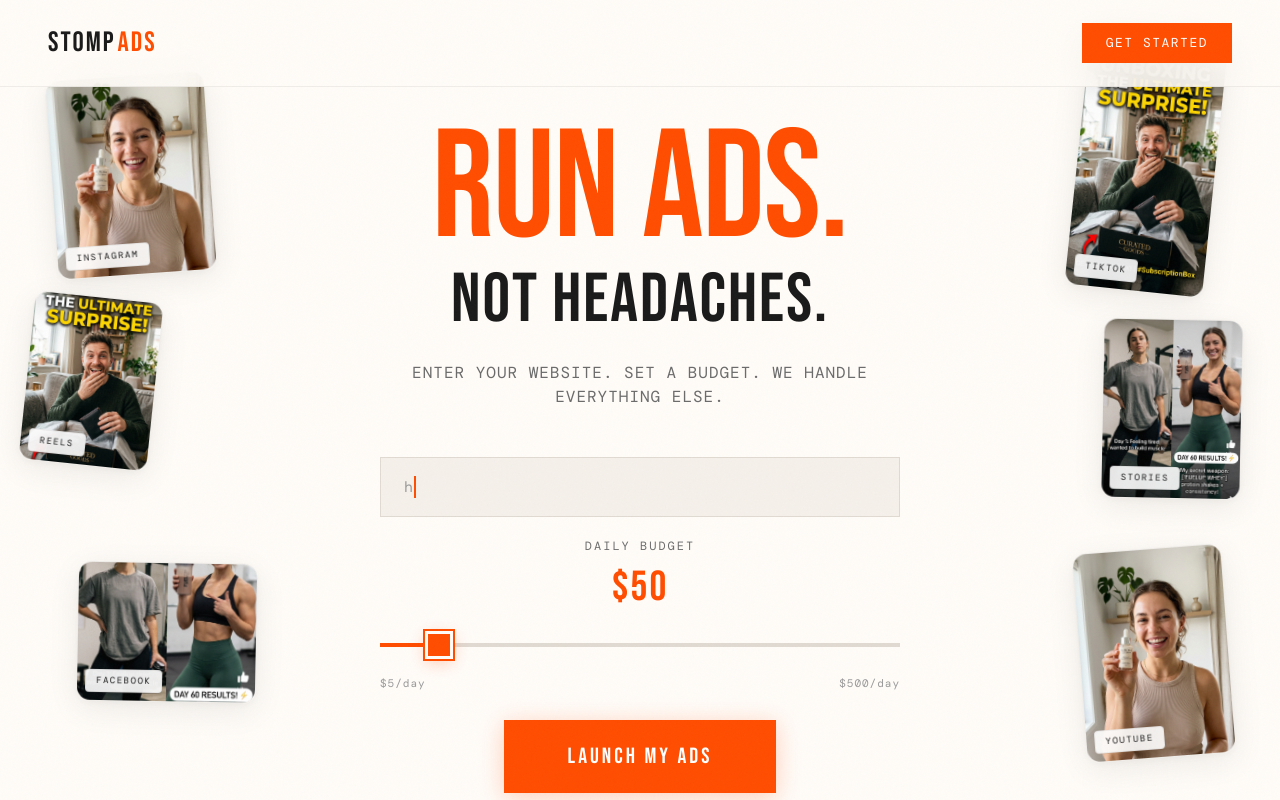
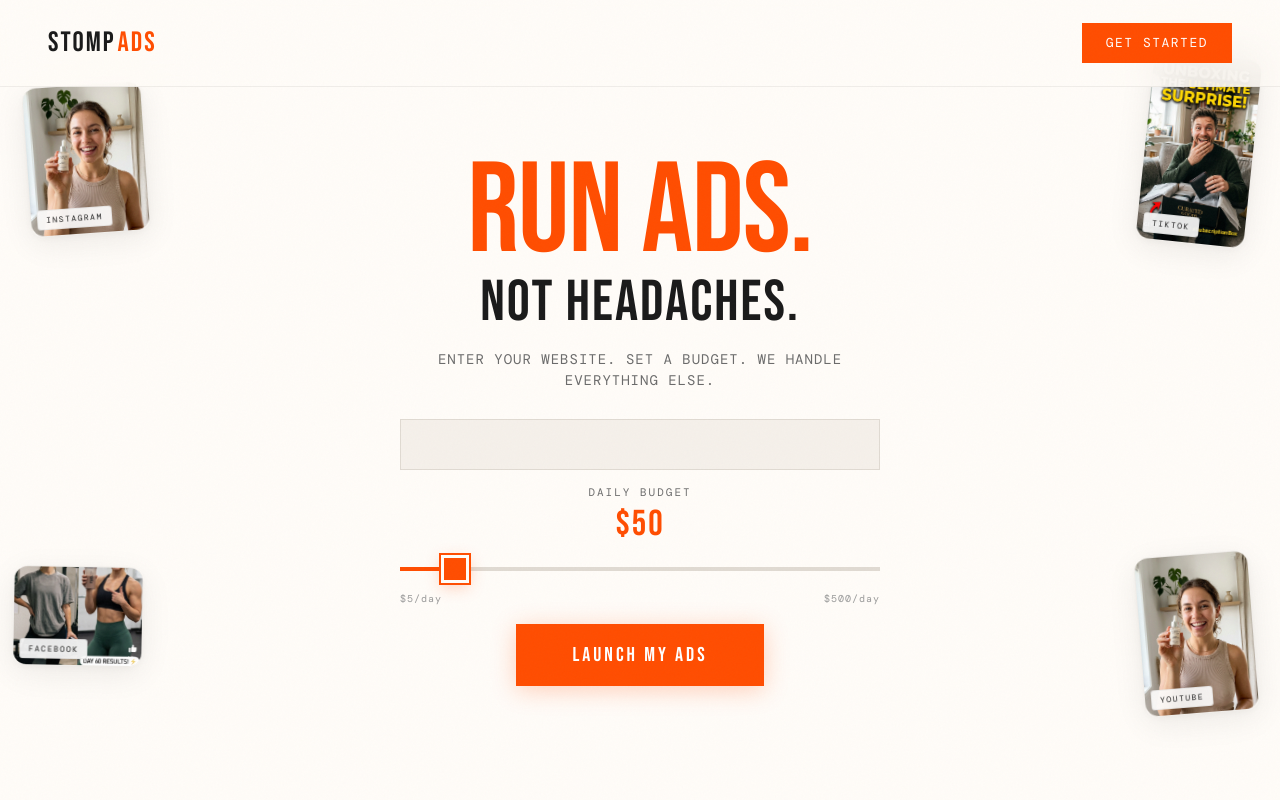
Before and after one commit to MaruPelkar/stompads, a Next.js app: page / in a window 1280 px wide. Shown: the top 800 px of the page. Built offline with nearby package versions, Linux system fonts and the light colour scheme; a web font is replaced by a local one.

Commit message:
fix: hero fits in single viewport — compact spacing, smaller floating ads at edges

```diff
--- a/src/app/page.tsx
+++ b/src/app/page.tsx
@@ -24,28 +24,23 @@ export default function LandingPage() {
   const siteIndexRef = useRef(0)
   const animatingRef = useRef(true)
 
-  // Typing animation
   useEffect(() => {
     if (userFocused) return
-
     let cancelled = false
     animatingRef.current = true
 
     async function sleep(ms: number) {
       return new Promise(r => setTimeout(r, ms))
     }
-
     async function animateLoop() {
       while (!cancelled && animatingRef.current) {
         const site = sampleSites[siteIndexRef.current]
-        // Type
         for (let i = 0; i <= site.length; i++) {
           if (cancelled) return
           setTypingText(site.substring(0, i))
           await sleep(55 + Math.random() * 40)
         }
         await sleep(2200)
-        // Delete
         for (let i = site.length; i >= 0; i--) {
           if (cancelled) return
           setTypingText(site.substring(0, i))
@@ -55,7 +50,6 @@ export default function LandingPage() {
         siteIndexRef.current = (siteIndexRef.current + 1) % sampleSites.length
       }
     }
-
     animateLoop()
     return () => { cancelled = true }
   }, [userFocused])
@@ -78,7 +72,6 @@ export default function LandingPage() {
       return
     }
     setLaunching(true)
-    // Redirect to signup (they'll go through onboarding after)
     router.push('/signup')
   }
 
@@ -91,7 +84,6 @@ export default function LandingPage() {
 
         :root {
           --bg: #FFFCF8;
-          --bg-warm: #FFF8F0;
           --text: #1A1A1A;
           --text-light: #6B6B6B;
           --text-muted: #999;
@@ -142,9 +134,46 @@ export default function LandingPage() {
           0%, 100% { transform: translateY(0px) rotate(3deg); }
           50% { transform: translateY(-14px) rotate(1deg); }
         }
+        @keyframes drift4 {
+          0%, 100% { transform: translateY(0px) rotate(-3deg); }
+          50% { transform: translateY(-8px) rotate(-5deg); }
+        }
         @keyframes blink-caret {
           from, to { border-color: var(--orange); }
           50% { border-color: transparent; }
+        }
+
+        /* Slider thumb */
+        input[type="range"]::-webkit-slider-thumb {
+          -webkit-appearance: none;
+          width: 28px; height: 28px;
+          background: var(--orange); cursor: grab;
+          border: 3px solid var(--bg);
+          box-shadow: 0 0 0 2px var(--orange), 0 4px 16px rgba(255,77,0,0.25);
+          transition: transform 0.2s, box-shadow 0.2s;
+        }
+        input[type="range"]::-webkit-slider-thumb:hover {
+          transform: scale(1.15);
+          box-shadow: 0 0 0 2px var(--orange), 0 4px 24px rgba(255,77,0,0.4);
+        }
+        input[type="range"]::-moz-range-thumb {
+          width: 28px; height: 28px;
+          background: var(--orange); cursor: grab;
+          border: 3px solid var(--bg);
+          box-shadow: 0 0 0 2px var(--orange), 0 4px 16px rgba(255,77,0,0.25);
+          border-radius: 0;
+        }
+        input[type="range"]::-moz-range-track {
+          height: 4px; background: var(--slider-track); border: none;
+        }
+
+        /* Floating ads responsive */
+        @media (max-width: 1024px) {
+          .floating-ad { opacity: 0.4 !important; }
+        }
+        @media (max-width: 768px) {
+          .floating-ad { opacity: 0.25 !important; }
+          .floating-ad.hide-mobile { display: none !important; }
         }
       `}</style>
 
@@ -170,22 +199,23 @@ export default function LandingPage() {
         }}>Get Started</a>
       </nav>
 
-      {/* Hero */}
+      {/* Hero — everything fits in 100vh */}
       <section style={{
-        minHeight: '100vh', display: 'flex', flexDirection: 'column',
+        height: '100vh', display: 'flex', flexDirection: 'column',
         alignItems: 'center', justifyContent: 'center', textAlign: 'center',
-        position: 'relative', padding: '120px 24px 80px', overflow: 'hidden',
+        position: 'relative', padding: '80px 24px 40px', overflow: 'hidden',
       }}>
-        {/* Floating Ad Cards with real images */}
+
+        {/* Floating Ad Cards — pushed to edges, smaller */}
         {[
-          { cls: 'ad-1', src: '/samples/ad1.png', badge: 'Instagram', style: { top: '10%', left: '4%', width: 160, height: 200, transform: 'rotate(-6deg)', animation: 'floatIn 1s 0.2s ease-out forwards, drift1 8s ease-in-out 1.2s infinite' } },
-          { cls: 'ad-2', src: '/samples/ad2.png', badge: 'TikTok', style: { top: '6%', right: '5%', width: 140, height: 250, transform: 'rotate(4deg)', animation: 'floatIn 1s 0.5s ease-out forwards, drift2 9s ease-in-out 1.5s infinite' } },
-          { cls: 'ad-3', src: '/samples/ad3.png', badge: 'Facebook', style: { bottom: '18%', left: '6%', width: 180, height: 140, transform: 'rotate(3deg)', animation: 'floatIn 1s 0.8s ease-out forwards, drift3 7s ease-in-out 1.8s infinite' } },
-          { cls: 'ad-4', src: '/samples/ad1.png', badge: 'YouTube', style: { bottom: '12%', right: '4%', width: 150, height: 210, transform: 'rotate(-5deg)', animation: 'floatIn 1s 1.1s ease-out forwards, drift1 10s ease-in-out 2.1s infinite' } },
-          { cls: 'ad-5', src: '/samples/ad2.png', badge: 'Reels', style: { top: '35%', left: '2%', width: 130, height: 170, transform: 'rotate(2deg)', animation: 'floatIn 1s 0.4s ease-out forwards, drift2 8.5s ease-in-out 1.4s infinite' } },
-          { cls: 'ad-6', src: '/samples/ad3.png', badge: 'Stories', style: { top: '38%', right: '3%', width: 140, height: 180, transform: 'rotate(-3deg)', animation: 'floatIn 1s 0.7s ease-out forwards, drift3 9.5s ease-in-out 1.7s infinite' } },
-        ].map((ad) => (
-          <div key={ad.cls} style={{
+          { src: '/samples/ad1.png', badge: 'Instagram', cls: '', style: { top: '12%', left: '2%', width: 120, height: 150, animation: 'floatIn 1s 0.2s ease-out forwards, drift1 8s ease-in-out 1.2s infinite' } },
+          { src: '/samples/ad2.png', badge: 'TikTok', cls: '', style: { top: '8%', right: '2%', width: 110, height: 190, animation: 'floatIn 1s 0.5s ease-out forwards, drift2 9s ease-in-out 1.5s infinite' } },
+          { src: '/samples/ad3.png', badge: 'Facebook', cls: '', style: { bottom: '15%', left: '1%', width: 130, height: 100, animation: 'floatIn 1s 0.8s ease-out forwards, drift3 7s ease-in-out 1.8s infinite' } },
+          { src: '/samples/ad1.png', badge: 'YouTube', cls: '', style: { bottom: '10%', right: '2%', width: 115, height: 160, animation: 'floatIn 1s 1.1s ease-out forwards, drift4 10s ease-in-out 2.1s infinite' } },
+          { src: '/samples/ad2.png', badge: 'Reels', cls: 'hide-mobile', style: { top: '42%', left: '0%', width: 100, height: 130, animation: 'floatIn 1s 0.4s ease-out forwards, drift2 8.5s ease-in-out 1.4s infinite' } },
+          { src: '/samples/ad3.png', badge: 'Stories', cls: 'hide-mobile', style: { top: '40%', right: '0%', width: 105, height: 140, animation: 'floatIn 1s 0.7s ease-out forwards, drift3 9.5s ease-in-out 1.7s infinite' } },
+        ].map((ad, i) => (
+          <div key={i} className={`floating-ad ${ad.cls}`} style={{
             position: 'absolute', borderRadius: '14px', overflow: 'hidden',
             boxShadow: '0 8px 32px rgba(0,0,0,0.07), 0 2px 8px rgba(0,0,0,0.04)',
             pointerEvents: 'none', zIndex: 2, opacity: 0,
@@ -195,41 +225,43 @@ export default function LandingPage() {
             {/* eslint-disable-next-line @next/next/no-img-element */}
             <img src={ad.src} alt={ad.badge} style={{ width: '100%', height: '100%', objectFit: 'cover' }} />
             <span style={{
-              position: 'absolute', bottom: 8, left: 8,
-              fontFamily: 'var(--font-mono)', fontSize: '9px', textTransform: 'uppercase',
+              position: 'absolute', bottom: 6, left: 6,
+              fontFamily: 'var(--font-mono)', fontSize: '8px', textTransform: 'uppercase',
               letterSpacing: '1.5px', background: 'rgba(255,255,255,0.9)',
               backdropFilter: 'blur(8px)', color: 'var(--text)',
-              padding: '4px 10px', borderRadius: '4px', border: '1px solid rgba(0,0,0,0.06)',
+              padding: '3px 8px', borderRadius: '3px', border: '1px solid rgba(0,0,0,0.06)',
             }}>{ad.badge}</span>
           </div>
         ))}
 
+        {/* Headline — compact */}
         <h1 style={{
           fontFamily: 'var(--font-display)',
-          fontSize: 'clamp(64px, 12vw, 160px)',
+          fontSize: 'clamp(56px, 10vw, 130px)',
           lineHeight: 0.92, letterSpacing: '-1px',
           color: 'var(--text)', position: 'relative', zIndex: 10,
+          margin: 0,
         }}>
           <span style={{ color: 'var(--orange)' }}>RUN ADS.</span>
           <span style={{
             fontSize: '0.45em', color: 'var(--text)', letterSpacing: '2px',
-            display: 'block', marginTop: '8px',
+            display: 'block', marginTop: '4px',
           }}>NOT HEADACHES.</span>
         </h1>
 
         <p style={{
-          fontFamily: 'var(--font-mono)', fontSize: 'clamp(13px, 1.4vw, 16px)',
-          color: 'var(--text-light)', marginTop: '28px', letterSpacing: '1px',
-          textTransform: 'uppercase', position: 'relative', zIndex: 10, maxWidth: '500px',
+          fontFamily: 'var(--font-mono)', fontSize: 'clamp(11px, 1.2vw, 14px)',
+          color: 'var(--text-light)', marginTop: '20px', letterSpacing: '1px',
+          textTransform: 'uppercase', position: 'relative', zIndex: 10, maxWidth: '460px',
         }}>
           Enter your website. Set a budget. We handle everything else.
         </p>
 
-        {/* Input Group */}
+        {/* Input Group — tighter spacing */}
         <div style={{
-          marginTop: '48px', display: 'flex', flexDirection: 'column',
-          alignItems: 'center', gap: '20px', position: 'relative', zIndex: 10,
-          width: '100%', maxWidth: '520px',
+          marginTop: '28px', display: 'flex', flexDirection: 'column',
+          alignItems: 'center', gap: '14px', position: 'relative', zIndex: 10,
+          width: '100%', maxWidth: '480px',
         }}>
           {/* URL Input */}
           <div style={{ width: '100%', position: 'relative' }}>
@@ -243,9 +275,9 @@ export default function LandingPage() {
               autoComplete="off"
               spellCheck={false}
               style={{
-                width: '100%', padding: '18px 24px', background: 'var(--input-bg)',
+                width: '100%', padding: '14px 20px', background: 'var(--input-bg)',
                 border: '1px solid var(--input-border)', color: 'var(--text)',
-                fontFamily: 'var(--font-mono)', fontSize: '15px', outline: 'none',
+                fontFamily: 'var(--font-mono)', fontSize: '14px', outline: 'none',
                 letterSpacing: '0.5px', caretColor: 'var(--orange)',
                 transition: 'border-color 0.3s, box-shadow 0.3s',
               }}
@@ -253,9 +285,9 @@ export default function LandingPage() {
             {!userFocused && (
               <div style={{
                 position: 'absolute', top: 0, left: 0, right: 0, bottom: 0,
-                display: 'flex', alignItems: 'center', padding: '0 24px',
+                display: 'flex', alignItems: 'center', padding: '0 20px',
                 pointerEvents: 'none', fontFamily: 'var(--font-mono)',
-                fontSize: '15px', color: 'var(--text-muted)', letterSpacing: '0.5px',
+                fontSize: '14px', color: 'var(--text-muted)', letterSpacing: '0.5px',
                 overflow: 'hidden',
               }}>
                 <span style={{
@@ -268,16 +300,16 @@ export default function LandingPage() {
           </div>
 
           {/* Budget Slider */}
-          <div style={{ width: '100%', display: 'flex', flexDirection: 'column', alignItems: 'center', gap: '12px' }}>
+          <div style={{ width: '100%', display: 'flex', flexDirection: 'column', alignItems: 'center', gap: '6px' }}>
             <span style={{
-              fontFamily: 'var(--font-mono)', fontSize: '12px', textTransform: 'uppercase',
+              fontFamily: 'var(--font-mono)', fontSize: '11px', textTransform: 'uppercase',
               letterSpacing: '2px', color: 'var(--text-light)',
             }}>Daily Budget</span>
             <span style={{
-              fontFamily: 'var(--font-display)', fontSize: '42px',
+              fontFamily: 'var(--font-display)', fontSize: '36px',
               color: 'var(--orange)', letterSpacing: '2px', lineHeight: 1,
             }}>${budget}</span>
-            <div style={{ width: '100%', position: 'relative', height: '48px', display: 'flex', alignItems: 'center' }}>
+            <div style={{ width: '100%', position: 'relative', height: '40px', display: 'flex', alignItems: 'center' }}>
               <input
                 type="range"
                 min={5}
@@ -294,8 +326,8 @@ export default function LandingPage() {
             </div>
             <div style={{
               display: 'flex', justifyContent: 'space-between', width: '100%',
-              fontFamily: 'var(--font-mono)', fontSize: '11px', color: 'var(--text-muted)',
-              letterSpacing: '1px', marginTop: '-6px',
+              fontFamily: 'var(--font-mono)', fontSize: '10px', color: 'var(--text-muted)',
+              letterSpacing: '1px', marginTop: '-4px',
             }}>
               <span>$5/day</span>
               <span>$500/day</span>
@@ -307,11 +339,11 @@ export default function LandingPage() {
             onClick={handleLaunch}
             disabled={launching}
             style={{
-              fontFamily: 'var(--font-display)', fontSize: '22px', letterSpacing: '3px',
-              padding: '20px 64px', background: launching ? 'var(--green)' : 'var(--orange)',
+              fontFamily: 'var(--font-display)', fontSize: '20px', letterSpacing: '3px',
+              padding: '16px 56px', background: launching ? 'var(--green)' : 'var(--orange)',
               color: '#fff', border: 'none', cursor: launching ? 'wait' : 'pointer',
               textTransform: 'uppercase', transition: 'all 0.3s',
-              boxShadow: '0 4px 24px rgba(255, 77, 0, 0.25)', marginTop: '8px',
+              boxShadow: '0 4px 24px rgba(255, 77, 0, 0.25)', marginTop: '4px',
               position: 'relative', zIndex: 10,
             }}
           >
@@ -328,32 +360,6 @@ export default function LandingPage() {
       }}>
         &copy; 2026 StompAds. All rights reserved.
       </footer>
-
-      {/* Slider thumb styles (can't do pseudo-elements inline) */}
-      <style jsx global>{`
-        input[type="range"]::-webkit-slider-thumb {
-          -webkit-appearance: none;
-          width: 28px; height: 28px;
-          background: var(--orange); cursor: grab;
-          border: 3px solid var(--bg);
-          box-shadow: 0 0 0 2px var(--orange), 0 4px 16px rgba(255,77,0,0.25);
-          transition: transform 0.2s, box-shadow 0.2s;
-        }
-        input[type="range"]::-webkit-slider-thumb:hover {
-          transform: scale(1.15);
-          box-shadow: 0 0 0 2px var(--orange), 0 4px 24px rgba(255,77,0,0.4);
-        }
-        input[type="range"]::-moz-range-thumb {
-          width: 28px; height: 28px;
-          background: var(--orange); cursor: grab;
-          border: 3px solid var(--bg);
-          box-shadow: 0 0 0 2px var(--orange), 0 4px 16px rgba(255,77,0,0.25);
-          border-radius: 0;
-        }
-        input[type="range"]::-moz-range-track {
-          height: 4px; background: var(--slider-track); border: none;
-        }
-      `}</style>
     </>
   )
 }
```
